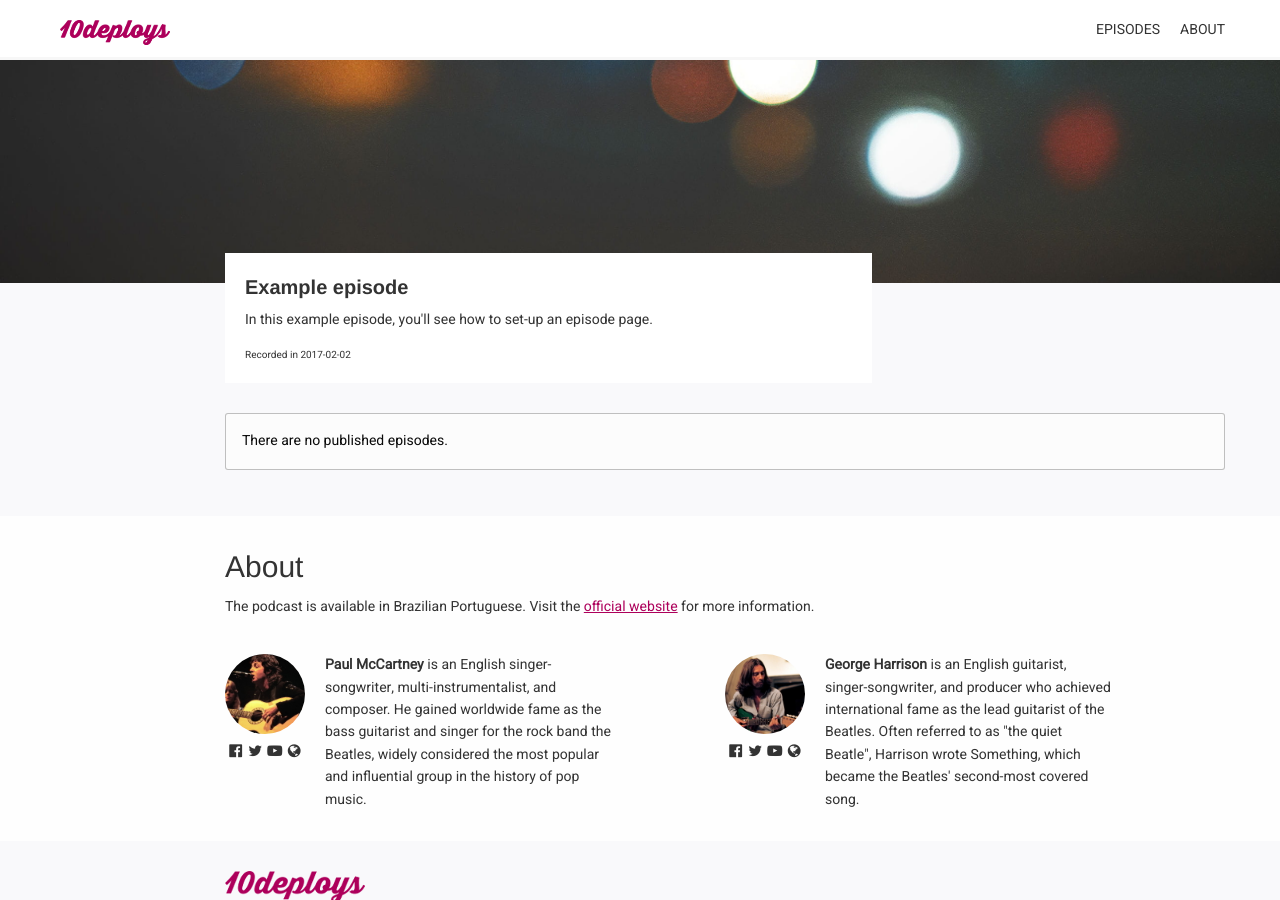
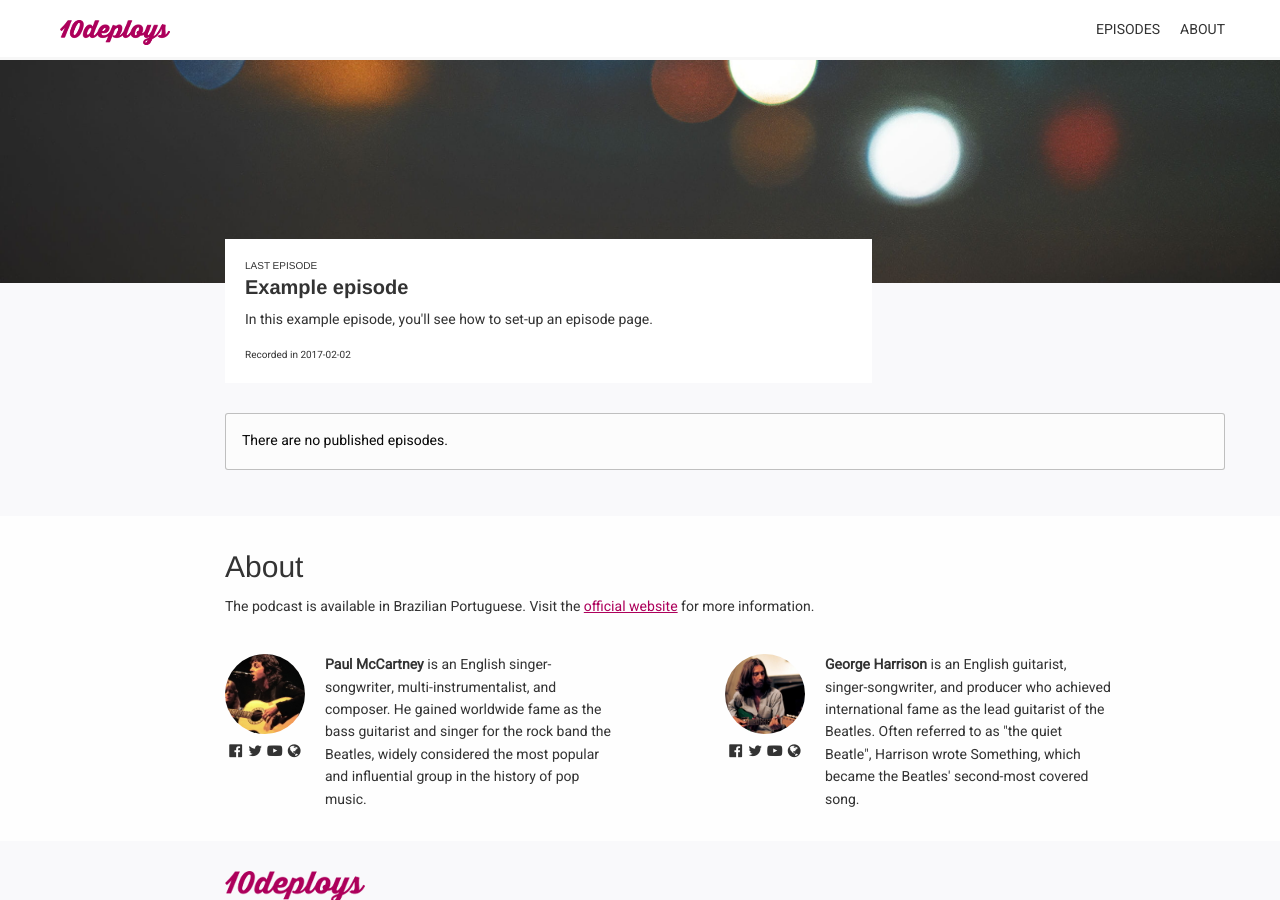
Before and after one commit to 10deploys/theme, a Jekyll site: the page built from index.html, in a window 1280 px wide and 900 px high, scrolled down 748 px. Built offline with Jekyll 4.4.1, drawn with Linux system fonts in a browser that asks for light colours.

Commit message:
Fix variable name in the cover template block

```diff
--- a/_includes/episode/cover.html
+++ b/_includes/episode/cover.html
@@ -57,7 +57,7 @@
             {% else %}
               <h2 class="label {{ cover_class }}-description-box-call">
                 {% if episode.recording.recorded %}
-                  {{ site.data.layout.episode }}
+                  {{ site.data.layout.last_episode }}
                 {% else %}
                   {{ site.data.layout.next_episode }}
                 {% endif %}
```
